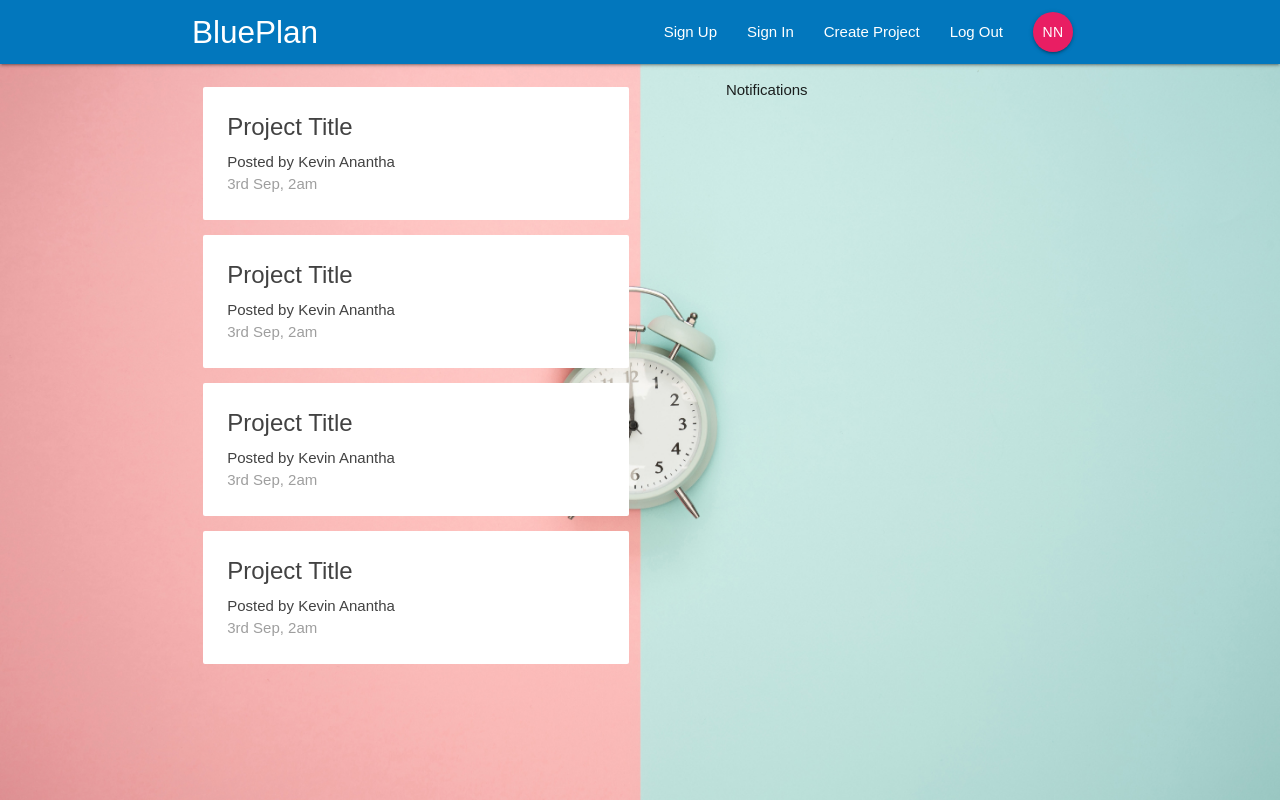
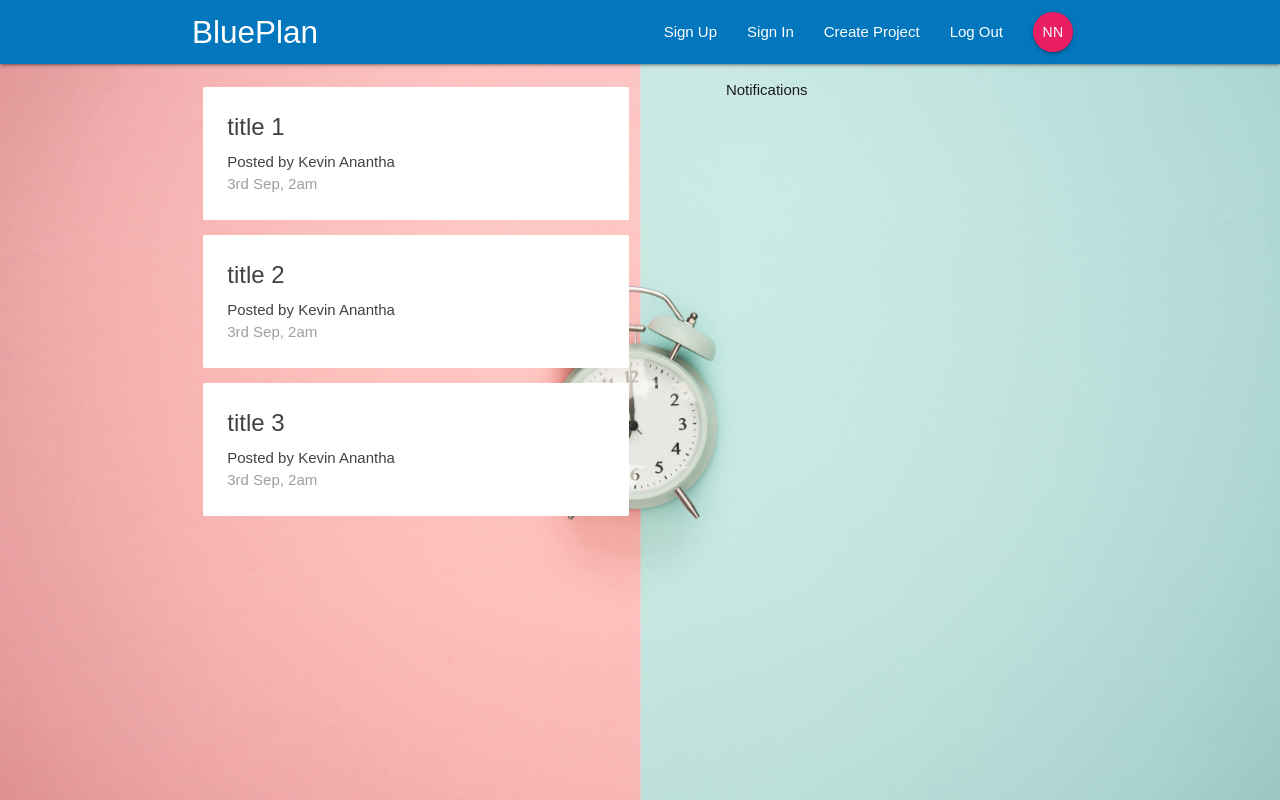
Before and after one commit to kevanantha/blueplan, a React (Create React App) app: page / in a window 1280 px wide. Built offline with nearby package versions, Linux system fonts and the light colour scheme.

Commit message:
Add dummy data

```diff
--- a/src/components/dashboard/Dashboard.js
+++ b/src/components/dashboard/Dashboard.js
@@ -1,14 +1,17 @@
 import React, { Component } from 'react';
 import Notifications from './Notifications';
 import ProjectList from '../projects/ProjectList';
+import { connect } from 'react-redux';
 
 class Dashboard extends Component {
   render() {
+    // console.log(this.props);
+    const { projects } = this.props;
     return (
       <div className="dashboard container">
         <div className="row">
           <div className="col s12 m6">
-            <ProjectList />
+            <ProjectList projects={ projects }/>
           </div>
           <div className="col s12 m5 offset-m1">
             <Notifications />
@@ -19,4 +22,10 @@
   }
 }
 
-export default Dashboard;
+const mapStateToProps = (state) => {
+  return {
+    projects: state.project.projects
+  }
+}
+
+export default connect(mapStateToProps)(Dashboard);
--- a/src/components/projects/ProjectList.js
+++ b/src/components/projects/ProjectList.js
@@ -1,13 +1,14 @@
 import React from 'react';
 import ProjectSummary from './ProjectSummary';
 
-const ProjectList = () => {
+const ProjectList = ({projects}) => {
   return (
     <div className="project-list section">
-      <ProjectSummary />
-      <ProjectSummary />
-      <ProjectSummary />
-      <ProjectSummary />
+      { projects && projects.map(project => {
+        return (
+          <ProjectSummary project={project} key={project.id} />
+        )
+      }) }
     </div>
 
   )
--- a/src/components/projects/ProjectSummary.js
+++ b/src/components/projects/ProjectSummary.js
@@ -1,10 +1,10 @@
 import React from 'react';
 
-const ProjectSummary = () => {
+const ProjectSummary = ({project}) => {
   return (
     <div className="card z-depth-0 project-summary">
       <div className="card-content grey-text text-darken-3">
-        <span className="card-title">Project Title</span>
+        <span className="card-title">{project.title}</span>
         <p>Posted by Kevin Anantha</p>
         <p className="grey-text">3rd Sep, 2am</p>
       </div>
--- a/src/store/reducers/projectReducer.js
+++ b/src/store/reducers/projectReducer.js
@@ -1,5 +1,9 @@
 const initState = {
-
+  projects: [
+    { id: '1', title: 'title 1', content: 'content 1 blah blah' },
+    { id: '2', title: 'title 2', content: 'content 2 blah blah' },
+    { id: '3', title: 'title 3', content: 'content 3 blah blah' }
+  ]
 }
 
 const projectReducer = (state = initState, action) => {
```
